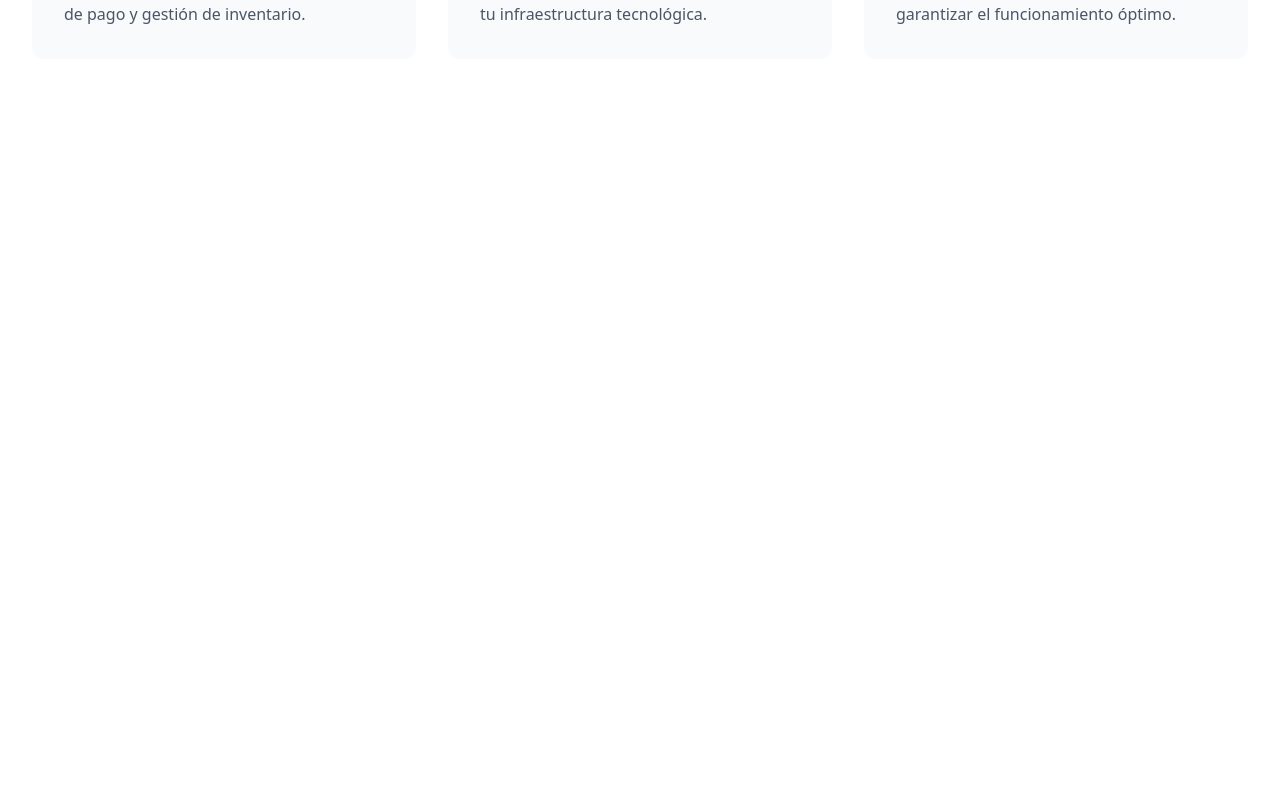
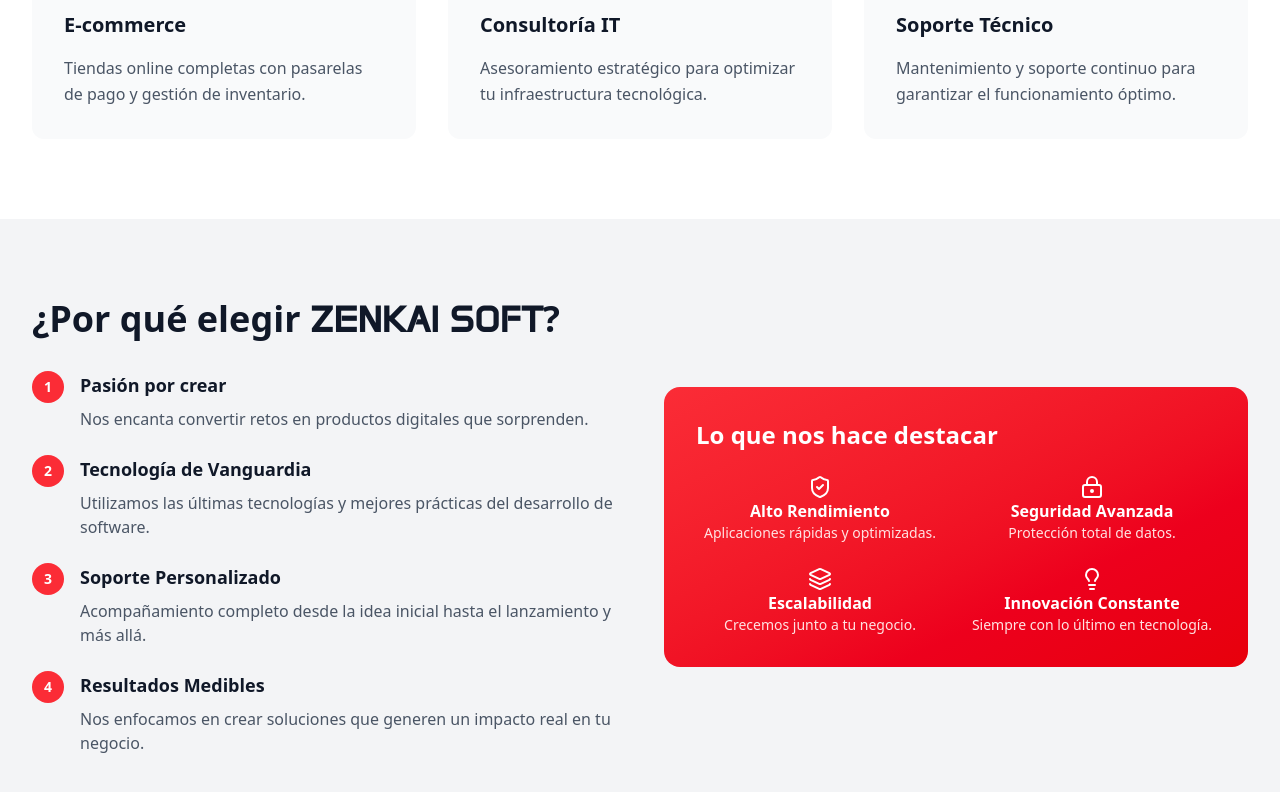
Before and after one commit to JJMarin-08345/ZenKaiSoftPresentation, a React (Vite) app: page / in a window 1280 px wide. Shown: the part 1242-2034 px from the top of the page. Before the commit the page ends 1301 px from the top, so only its background shows below. Built offline with nearby package versions, Linux system fonts and the light colour scheme.

Commit message:
feat: add home page

```diff
--- a/package.json
+++ b/package.json
@@ -14,8 +14,7 @@
     "lucide-react": "^0.539.0",
     "react": "^19.1.1",
     "react-dom": "^19.1.1",
-    "react-router-dom": "^7.8.0",
-    "tailwindcss": "^4.1.11"
+    "react-router-dom": "^7.8.0"
   },
   "devDependencies": {
     "@eslint/js": "^9.32.0",
@@ -26,6 +25,7 @@
     "eslint-plugin-react-hooks": "^5.2.0",
     "eslint-plugin-react-refresh": "^0.4.20",
     "globals": "^16.3.0",
+    "tailwindcss": "^4.1.11",
     "typescript": "~5.8.3",
     "typescript-eslint": "^8.39.0",
     "vite": "^7.1.0"
--- /dev/null
+++ b/src/app/components/Footer.tsx
@@ -0,0 +1,6 @@
+
+export const Footer = () => {
+  return (
+    <div>Footer</div>
+  )
+}
--- a/src/home/components/Services.tsx
+++ b/src/home/components/Services.tsx
@@ -1,6 +1,5 @@
 import * as LucideIcons from "lucide-react";
 import { useServices } from "../hooks/useServices";
-import type React from "react";
 
 export const Services = () => {
     const {
--- /dev/null
+++ b/src/home/components/WhyChooseUs.tsx
@@ -0,0 +1,63 @@
+import { Layers, Layers2, Lightbulb, LockKeyholeIcon, ShieldCheck } from "lucide-react";
+import { useWhyChooseUs } from "../hooks/useWhyChooseUs"
+
+export const WhyChooseUs = () => {
+
+    const {
+        data_info: { reasons }
+    } = useWhyChooseUs();
+
+    return (
+        <div className="max-w-7xl mx-auto px-4 sm:px-6 lg:px-8">
+            <div className="grid grid-cols-1 lg:grid-cols-2 gap-12 items-center">
+                <div>
+                    <h2 className="text-3xl md:text-4xl font-bold text-gray-900 mb-8">
+                        ¿Por qué elegir&nbsp;
+                        <span className="font-anta">ZENKAI SOFT</span>?
+                    </h2>
+                    <div className="space-y-6">
+                        {reasons.map((reason, index) => (
+                            <div key={index} className="flex items-start space-x-4">
+                                <div className="flex-shrink-0 w-8 h-8 bg-red-500 rounded-full flex items-center justify-center">
+                                    <span className="text-white font-bold text-sm">{index + 1}</span>
+                                </div>
+                                <div>
+                                    <h3 className="text-lg font-semibold text-gray-900 mb-2">{reason.title}</h3>
+                                    <p className="text-gray-600">{reason.description}</p>
+                                </div>
+                            </div>
+                        ))}
+                    </div>
+                </div>
+                <div className="relative">
+                    <div className="bg-gradient-to-br from-red-500 to-red-600 rounded-2xl p-8 text-white">
+                        <h3 className="text-2xl font-bold mb-6">Lo que nos hace destacar</h3>
+                        <div className="grid grid-cols-2 gap-6">
+                            <div className="text-center">
+                                <ShieldCheck className="mx-auto" />
+                                <div className="font-bold">Alto Rendimiento</div>
+                                <p className="text-red-100 text-sm">Aplicaciones rápidas y optimizadas.</p>
+                            </div>
+                            <div className="text-center">
+                                <LockKeyholeIcon className="mx-auto" />
+                                <div className="font-bold">Seguridad Avanzada</div>
+                                <p className="text-red-100 text-sm">Protección total de datos.</p>
+                            </div>
+                            <div className="text-center">
+                                <Layers className="mx-auto" />
+                                <div className="font-bold">Escalabilidad</div>
+                                <p className="text-red-100 text-sm">Crecemos junto a tu negocio.</p>
+                            </div>
+                            <div className="text-center">
+                                <Lightbulb className="mx-auto" />
+                                <div className="font-bold">Innovación Constante</div>
+                                <p className="text-red-100 text-sm">Siempre con lo último en tecnología.</p>
+                            </div>
+                        </div>
+                    </div>
+                </div>
+
+            </div>
+        </div>
+    )
+}
--- /dev/null
+++ b/src/home/hooks/useWhyChooseUs.tsx
@@ -0,0 +1,29 @@
+import { useState } from "react"
+import type { WhyChooseUsType } from "../types/service.types"
+
+export const useWhyChooseUs = () => {
+    const [reasons] = useState<WhyChooseUsType[]>([
+        {
+            title: "Pasión por crear",
+            description: "Nos encanta convertir retos en productos digitales que sorprenden.",
+        },
+        {
+            title: "Tecnología de Vanguardia",
+            description: "Utilizamos las últimas tecnologías y mejores prácticas del desarrollo de software.",
+        },
+        {
+            title: "Soporte Personalizado",
+            description: "Acompañamiento completo desde la idea inicial hasta el lanzamiento y más allá.",
+        },
+        {
+            title: "Resultados Medibles",
+            description: "Nos enfocamos en crear soluciones que generen un impacto real en tu negocio.",
+        },
+    ]);
+
+    return {
+        data_info: {
+            reasons
+        }
+    }
+}
--- a/src/home/layouts/HomeLayout.tsx
+++ b/src/home/layouts/HomeLayout.tsx
@@ -1,4 +1,5 @@
 import { Services } from "../components/Services"
+import { WhyChooseUs } from "../components/WhyChooseUs"
 
 export const HomeLayout = () => {
     return (
@@ -46,7 +47,17 @@
                     </div>
                 </div>
             </section>
-            <Services />
+
+            {/* Sección de servicios ofrecidos */}
+            <section className="py-20 bg-white">
+                <Services />
+            </section>
+
+            {/* Sección de por qué nosotros */}
+            <section className="py-20 bg-gray-100">
+                <WhyChooseUs />
+            </section>
+
         </div>
     )
 }
--- a/src/home/types/service.types.ts
+++ b/src/home/types/service.types.ts
@@ -5,3 +5,8 @@
     description: string;
     iconName: keyof typeof LucideIcon;
 }
+
+export type WhyChooseUsType = {
+    title: string;
+    description: string;
+}
--- a/src/index.css
+++ b/src/index.css
@@ -1 +1,10 @@
 @import "tailwindcss";
+
+@font-face {
+    font-family: 'Anta';
+    src: url('/public/font/Anta-Regular.ttf') format('truetype');
+}
+
+@theme {
+    --font-anta: "Anta", sans-serif;
+}
```
Also changed, not shown: public/font/Anta-Regular.ttf (added), 1 other file (tests, documents, lock files or other folders).
